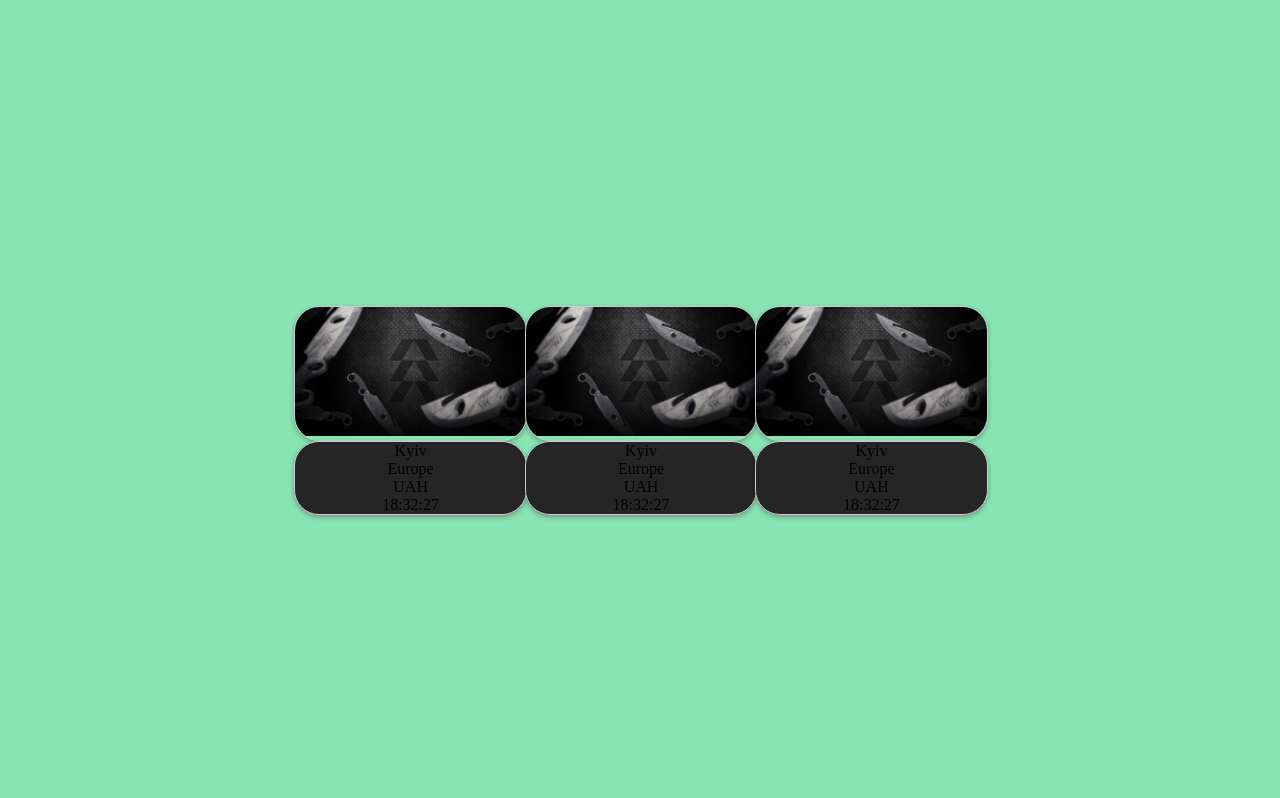
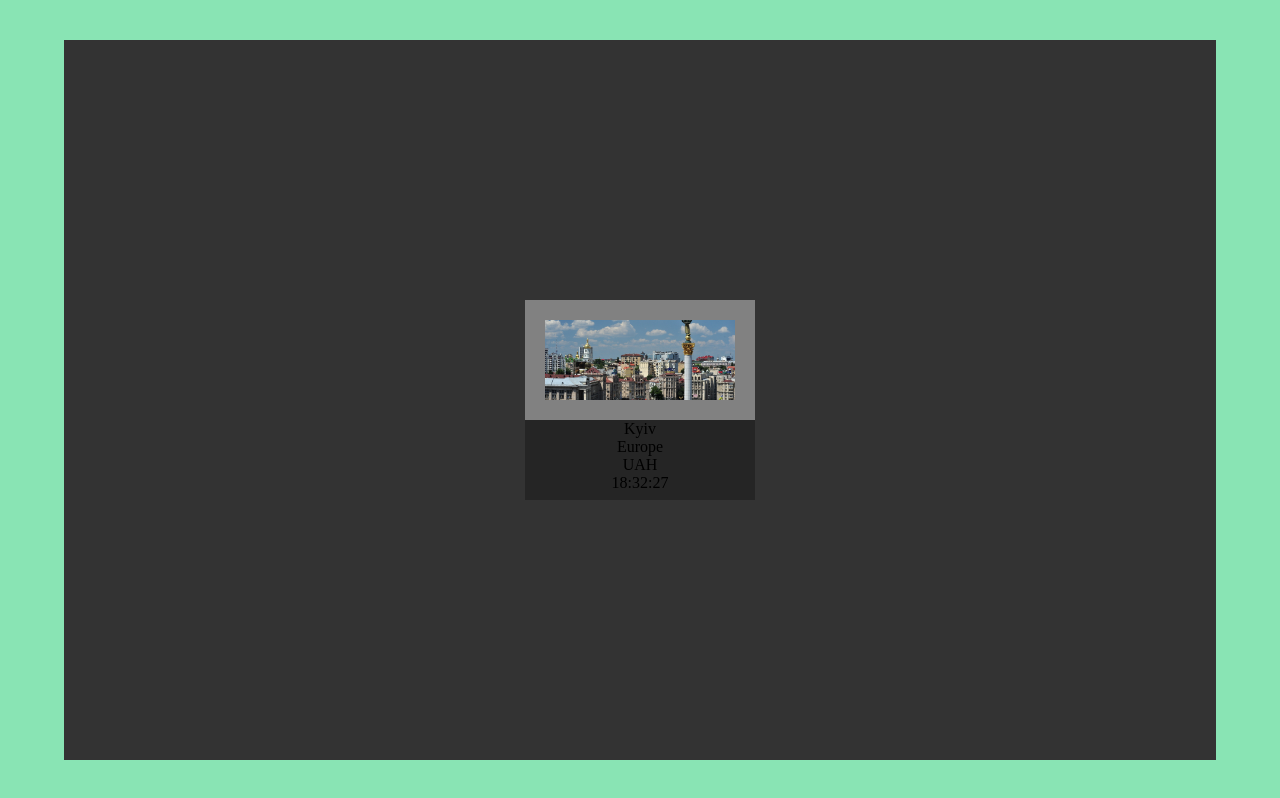
Before and after one commit to WEBCHIKinc/tourist_helper, a React (Create React App) app: page / in a window 1280 px wide. Built offline with nearby package versions, Linux system fonts and the light colour scheme; no server answers.

Commit message:
Create city-photo component

```diff
--- a/src/App.js
+++ b/src/App.js
@@ -2,23 +2,14 @@ import "./App.scss";
 import CityInfo from "./components/city-info/main-city-info/MainCityInfo";
 import MainCityPhoto from "./components/city-info/main-city-components/MainCityPhoto";
 import { MainCityNavbar } from "./components/city-info/main-city-components/MainCityNavbar";
+import { CityPhoto } from "./components/city-photo/city-photo";
 
 function App() {
   return (
     <div className="App">
       <div className="city-browser-content">
         <div className="main__box">
-          <MainCityPhoto />
-          <CityInfo />
-          <MainCityNavbar />
-        </div>
-        <div className="main__box">
-          <MainCityPhoto />
-          <CityInfo />
-          <MainCityNavbar />
-        </div>
-        <div className="main__box">
-          <MainCityPhoto />
+          <CityPhoto />
           <CityInfo />
           <MainCityNavbar />
         </div>
--- a/src/App.scss
+++ b/src/App.scss
@@ -1,3 +1,5 @@
+@import "./components/city-photo/city-photo.scss";
+
 $background-color: #6bdea1cb;
 $primary-color__black: #252525;
 $primary-color__white: #e9e8e8;
@@ -25,33 +27,27 @@ body {
 
 .city-browser-content {
   width: 90%;
+  height: 90%;
   display: flex;
   flex-direction: column;
   align-items: center;
   justify-content: center;
+  background-color: #333333;
 }
 
 .main__box {
-  width: 90%;
+  width: 20%;
+  height: 200px;
+  background-color: #818181;
+  &:hover .card__info {
+    transform: translateY(-40px);
+  }
 }
 
-.card {
+.card__info {
+  position: relative;
   width: 100%;
-  height: 100%;
-  border: 1px solid #ccc;
-  border-radius: 25px;
-  overflow: hidden;
-  box-shadow: 0 2px 5px rgba(0, 0, 0, 0.3);
-}
-
-.card img {
-  width: 100%;
-  height: 100%;
-  object-fit: contain;
-}
-
-.card__main {
-  position: relative;
+  height: 40%;
   display: flex;
   flex-direction: column;
   align-items: center;
@@ -61,9 +57,12 @@ body {
 }
 
 .nav-bar {
+  position: relative;
   width: 100%;
+  height: 15%;
   display: flex;
   justify-content: space-between;
+  margin-top: -35px;
 }
 
 .city-nav-button {
@@ -80,17 +79,23 @@ body {
   }
 }
 
-@media screen and (min-width: 768px) {
-  .main__box:hover .card__main {
-    transform: translateY(-45px);
-  }
-  .nav-bar {
-    margin-top: -40px;
-  }
-  .city-browser-content {
-    flex-direction: row;
-  }
-  .main__box {
-    width: 20%;
-  }
-}
+// @media screen and (min-width: 768px) {
+//   .main__box:hover .card__info {
+//     transform: translateY(-40px);
+//   }
+//   .card__info {
+//     height: 50%;
+//   }
+//   .nav-bar {
+//     height: 15%;
+//     margin-top: -35px;
+//   }
+//   .city-browser-content {
+//     flex-direction: row;
+//   }
+//   .main__box {
+//     width: 20%;
+//     height: 35%;
+//   }
+
+// }
--- a/src/components/city-info/main-city-components/MainCityNavbar.js
+++ b/src/components/city-info/main-city-components/MainCityNavbar.js
@@ -1,11 +1,11 @@
 import React from "react";
-import './mcc.scss'
+import "./mcc.scss";
 
- export const MainCityNavbar = () => {
+export const MainCityNavbar = () => {
   return (
     <div className="nav-bar">
-      <button className="city-nav-button"> Converter</button>
-      <button className="city-nav-button"> Weather forecast</button>
+      <button className="city-nav-button">Converter</button>
+      <button className="city-nav-button">Weather</button>
     </div>
   );
 };
--- a/src/components/city-info/main-city-info/MainCityInfo.js
+++ b/src/components/city-info/main-city-info/MainCityInfo.js
@@ -37,7 +37,7 @@ const CityInfo = () => {
   }, [ipResponse.data]);
 
   return (
-    <div className={"card card__main"}>
+    <div className={"card__info"}>
       <div className="box-info__main">Kyiv</div>
       <div className="box-info__main">Europe</div>
       <div className="box-info__main">UAH</div>
--- /dev/null
+++ b/src/components/city-photo/city-photo.js
@@ -0,0 +1,10 @@
+import React from "react";
+import kyiv from "../../photo/kyiv.jpg";
+
+export const CityPhoto = () => {
+  return (
+    <div className="city-photo">
+      <img src={kyiv} />
+    </div>
+  );
+};
--- /dev/null
+++ b/src/components/city-photo/city-photo.scss
@@ -0,0 +1,12 @@
+.city-photo {
+  position: relative;
+  height: 40%;
+  margin: 20px;
+  overflow: hidden;
+  img {
+    position: absolute;
+    width: 100%;
+    height: 100%;
+    object-fit: cover;
+  }
+}
```
Also changed, not shown: src/photo/kyiv.jpg (added).
